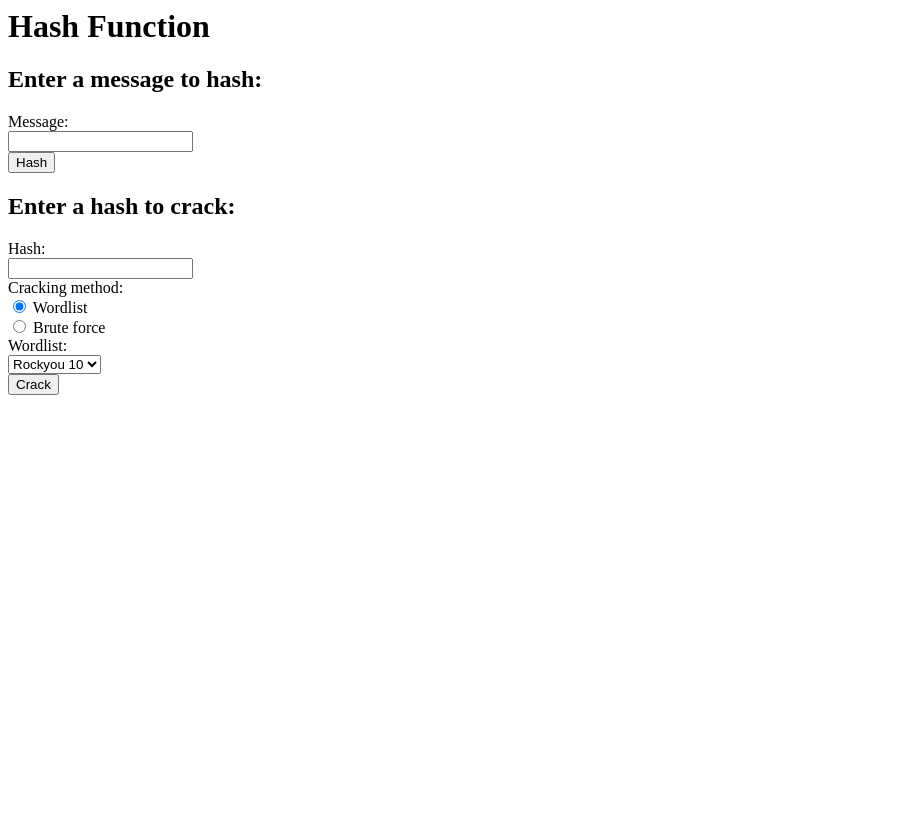
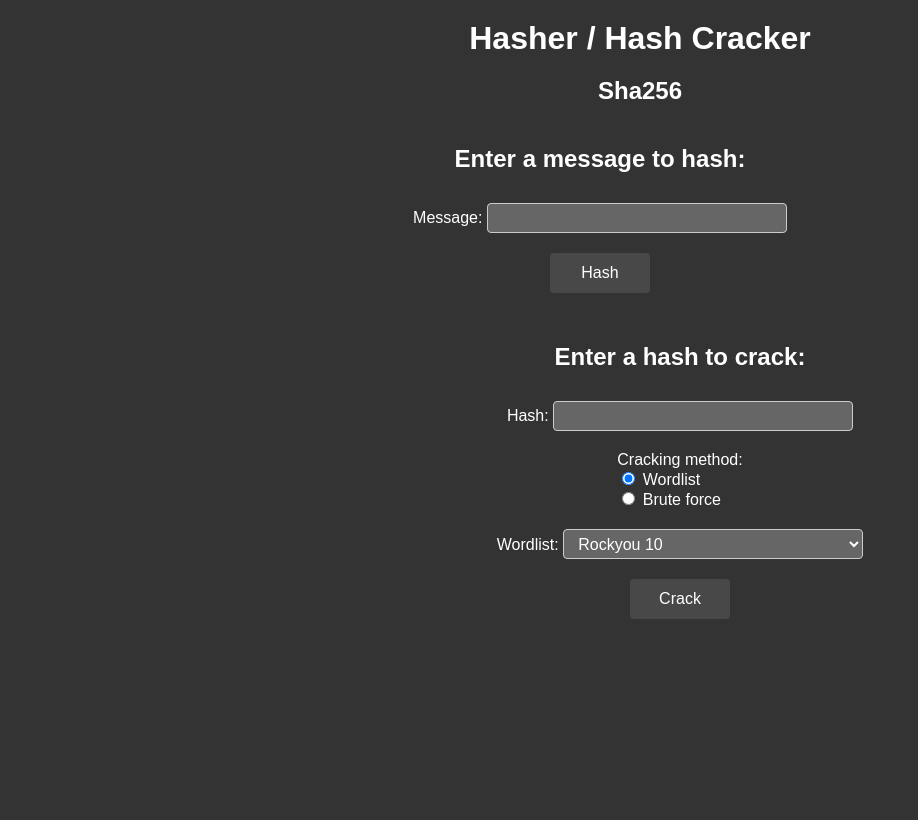
Before and after one commit to AnanasekE/InformatykaFinal, a Flask app: page / in a window 1280 px wide. Shown: the whole page, without its empty margins (0-918 px from the left). Before the commit the page ends 395 px from the top, so only its background shows below. Run offline with Flask 2, Linux system fonts and the light colour scheme.

Commit message:
Added Styles

```diff
--- a/templates/home.html
+++ b/templates/home.html
@@ -1,44 +1,151 @@
-<h1>Hash Function</h1>
-
-<h2>Enter a message to hash:</h2>
+<html lang="en">
+<head>
+    <title>Hash Function</title>
+</head>
+<body>
+<h1>Hasher / Hash Cracker</h1>
+<h2>Sha256</h2>
+<div class="hasher">
+    <h2 class="Title">Enter a message to hash:</h2>
     <form method="post" action="/hash">
-    <label for="message">Message:</label><br>
-    <input type="text" id="message" name="message"><br>
-    <input type="submit" value="Hash">
+        <div>
+            <label for="message">Message:</label>
+            <input type="text" id="message" name="message"/>
+        </div>
+        <div>
+            <input type="submit" value="Hash"/>
+        </div>
     </form>
-
-<h2>Enter a hash to crack:</h2>
+</div>
+<div class="cracker">
+    <h2 class="Title">Enter a hash to crack:</h2>
     <form method="post" action="/crack">
-    <label for="hash">Hash:</label><br>
-    <input type="text" id="hash" name="hash"><br>
-    <label>Cracking method:</label><br>
-    <input type="radio" id="wordlist" name="cracking_method" value="wordlist" checked>
-    <label for="wordlist">Wordlist</label><br>
-    <input type="radio" id="brute_force" name="cracking_method" value="brute_force">
-    <label for="brute_force">Brute force</label><br>
+        <div>
+            <label for="hash">Hash:</label>
+            <input type="text" id="hash" name="hash"/>
+        </div>
+        <div>
+            <label>Cracking method:</label>
+            <div>
+                <input type="radio" id="wordlist" name="cracking_method" value="wordlist" checked/>
+                <label for="wordlist">Wordlist</label>
+            </div>
+            <div>
+                <input type="radio" id="brute_force" name="cracking_method" value="brute_force"/>
+                <label for="brute_force">Brute force</label>
+            </div>
+        </div>
         <div id="wordlist_options">
-        <label for="wordlist">Wordlist:</label><br>
+            <div>
+                <label for="wordlist">Wordlist:</label>
                 <select id="wordlist" name="wordlist">
                     <option value="wordlist10.txt">Rockyou 10</option>
                     <option value="wordlist20.txt">Rockyou 20</option>
                     <option value="wordlist40.txt">Rockyou 40</option>
-        </select><br>
+                </select>
+            </div>
         </div>
         <div id="brute_force_options" style="display:none">
-        <label for="max_length">Max length:</label><br>
-        <input type="number" id="max_length" name="max_length" value="10"><br>
+            <div>
+                <label for="max_length">Max length:</label>
+                <input type="number" id="max_length" name="max_length" value="10"/>
             </div>
-    <input type="submit" value="Crack">
+        </div>
+        <div>
+            <input type="submit" value="Crack"/>
+        </div>
     </form>
+</div>
 
 <script>
     // Show/hide the wordlist/brute force options based on the selected cracking method
-    document.querySelector('#wordlist').addEventListener('change', function () {
-        document.querySelector('#wordlist_options').style.display = 'block';
-        document.querySelector('#brute_force_options').style.display = 'none';
+    document.querySelector("#wordlist").addEventListener("change", function () {
+        document.querySelector("#wordlist_options").style.display = "block";
+        document.querySelector("#brute_force_options").style.display = "none";
     });
-    document.querySelector('#brute_force').addEventListener('change', function () {
-        document.querySelector('#wordlist_options').style.display = 'none';
-        document.querySelector('#brute_force_options').style.display = 'block';
+    document.querySelector("#brute_force").addEventListener("change", function () {
+        document.querySelector("#wordlist_options").style.display = "none";
+        document.querySelector("#brute_force_options").style.display = "block";
     });
 </script>
+</body>
+<style>
+    .cracker {
+        width: 400px;
+        padding-right: 400px;
+        float: right;
+    }
+
+    .hasher {
+        width: 400px;
+        padding-left: 400px;
+        float: left;
+    }
+
+    body {
+        font-family: Arial, sans-serif;
+        margin: 0;
+        padding: 0;
+        background-color: #333;
+        color: #fff;
+        height: 100%;
+    }
+
+    h1 {
+        text-align: center;
+        margin: 20px 0;
+        color: #fff;
+    }
+
+    h2 {
+        text-align: center;
+        margin: 20px 0;
+        color: #fff;
+    }
+
+    form {
+        margin: 20px 0;
+        display: flex;
+        flex-direction: column;
+        align-items: center;
+    }
+
+    form > * {
+        margin: 10px 0;
+    }
+
+    input[type="text"], select {
+        width: 300px;
+        height: 30px;
+        font-size: 16px;
+        background-color: #666;
+        border: 1px solid #ccc;
+        border-radius: 4px;
+        padding: 0 10px;
+        color: #fff;
+    }
+
+    input[type="submit"] {
+        width: 100px;
+        height: 40px;
+        font-size: 16px;
+        background-color: #484848;
+        color: #fff;
+        border: none;
+        border-radius: 4px;
+        cursor: pointer;
+    }
+
+    input[type="submit"]:hover {
+        background-color: #666;
+    }
+
+    .Title {
+        font-size: 24px;
+        font-weight: bold;
+        margin: 20px 0;
+        display: flex;
+        justify-content: center;
+    }
+</style>
+</html>
```
Lines whose indentation alone changed are shown as unchanged.
